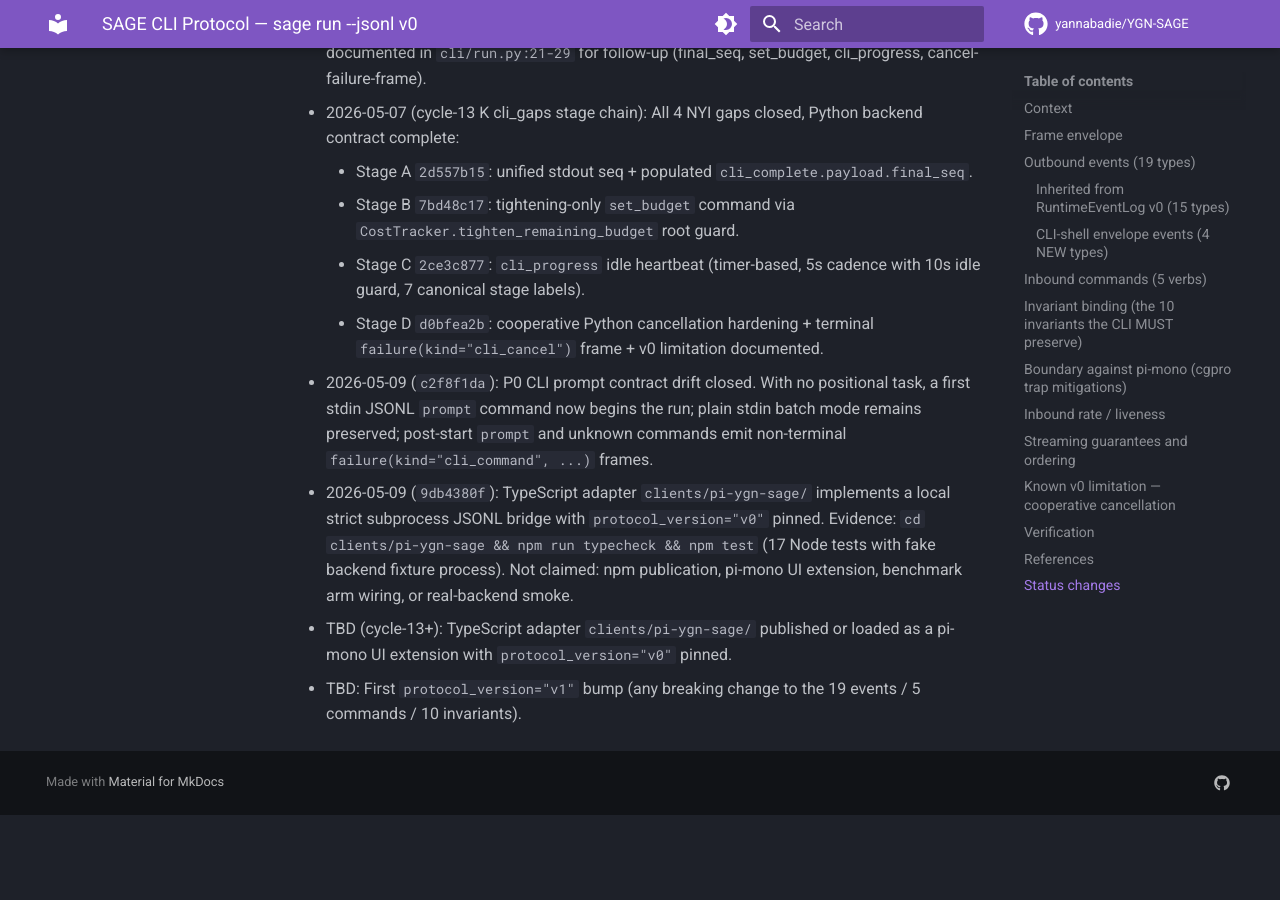
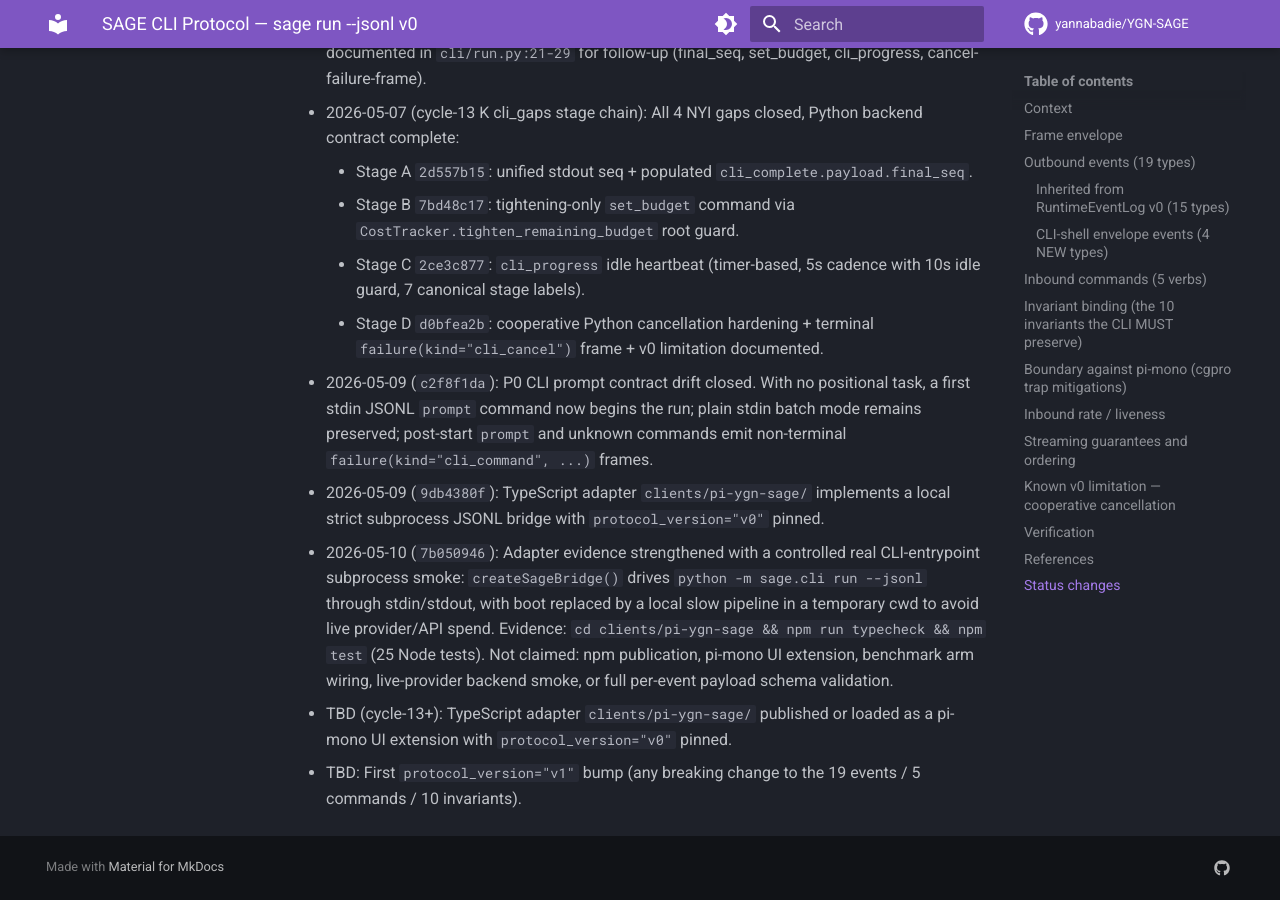
Before and after one commit to yannabadie/YGN-SAGE, an MkDocs documentation site: the page built from docs/contracts/SAGE_CLI_PROTOCOL.md, in a window 1280 px wide and 900 px high, scrolled down 11083 px. Built offline with MkDocs 1.6.1 and Material for MkDocs 9.7.7, drawn with Linux system fonts in a browser that asks for light colours; comment, search, counter and statistics services are not loaded; before the commit the page ends 11898 px from its top, so only the background shows below that.

Commit message:
docs(claims): bind pi adapter entrypoint smoke

```diff
--- a/docs/contracts/SAGE_CLI_PROTOCOL.md
+++ b/docs/contracts/SAGE_CLI_PROTOCOL.md
@@ -384,10 +384,15 @@ JSONL framing, and golden JSONL coverage under
   commands emit non-terminal `failure(kind="cli_command", ...)` frames.
 - 2026-05-09 (`9db4380f`): TypeScript adapter `clients/pi-ygn-sage/`
   implements a local strict subprocess JSONL bridge with `protocol_version="v0"`
-  pinned. Evidence: `cd clients/pi-ygn-sage && npm run typecheck && npm test`
-  (17 Node tests with fake backend fixture process). Not claimed: npm
-  publication, pi-mono UI extension, benchmark arm wiring, or real-backend
-  smoke.
+  pinned.
+- 2026-05-10 (`7b050946`): Adapter evidence strengthened with a controlled real
+  CLI-entrypoint subprocess smoke: `createSageBridge()` drives
+  `python -m sage.cli run --jsonl` through stdin/stdout, with boot replaced by
+  a local slow pipeline in a temporary cwd to avoid live provider/API spend.
+  Evidence: `cd clients/pi-ygn-sage && npm run typecheck && npm test` (25 Node
+  tests). Not claimed: npm publication, pi-mono UI extension, benchmark arm
+  wiring, live-provider backend smoke, or full per-event payload schema
+  validation.
 - TBD (cycle-13+): TypeScript adapter `clients/pi-ygn-sage/` published or
   loaded as a pi-mono UI extension with `protocol_version="v0"` pinned.
 - TBD: First `protocol_version="v1"` bump (any breaking change to the 19 events / 5 commands / 10 invariants).
```
Also changed, not shown: README.md (+1 -1 lines), clients/pi-ygn-sage/README.md (+7 -1 lines), docs/CLAIMS.yaml (+14 -14 lines), docs/claims/runtime.yaml (+10 -10 lines).
